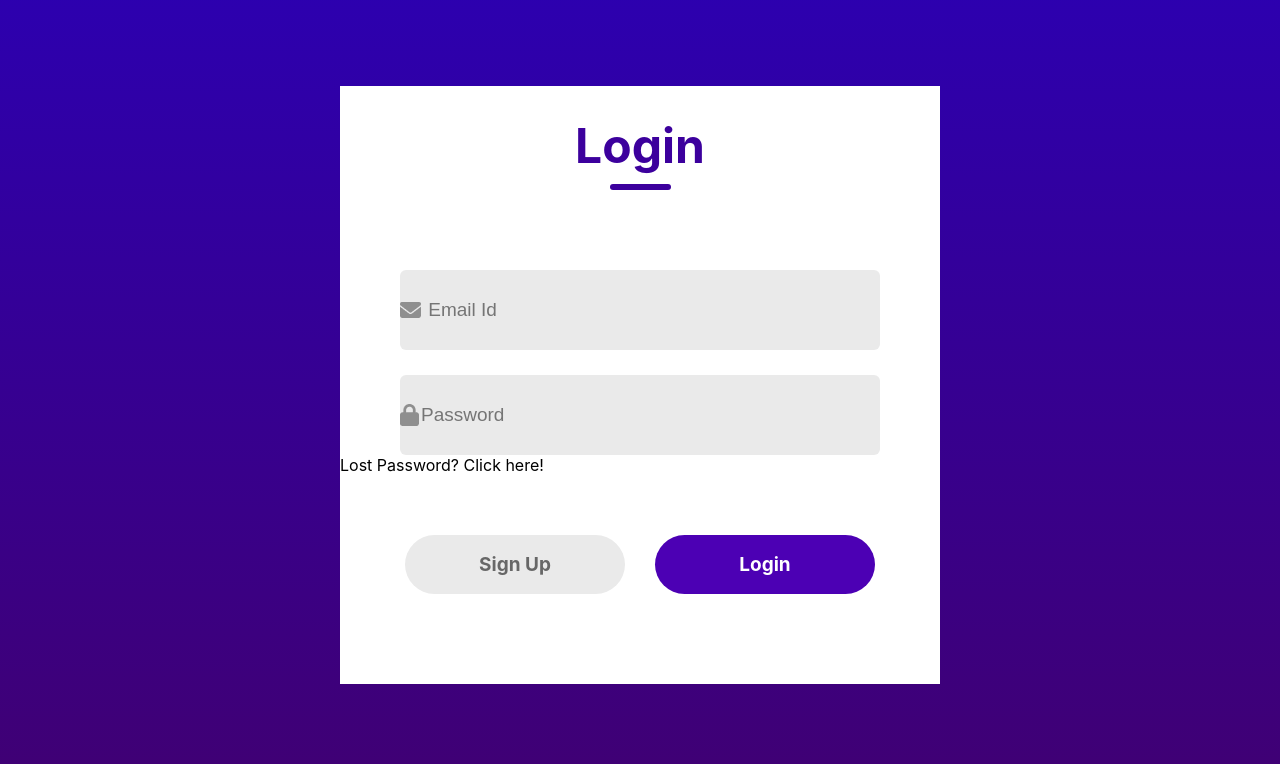
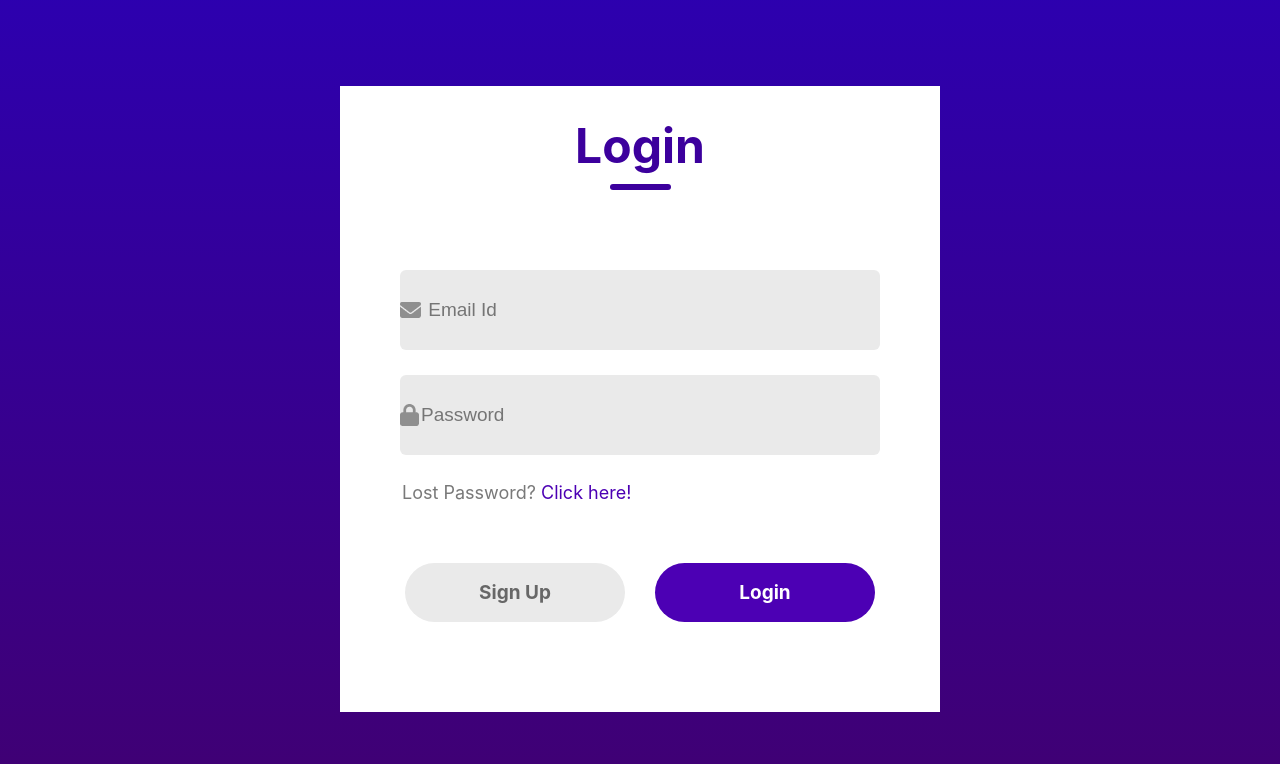
Before and after one commit to NagarjunPrabhu1907/React-nagarjun, a React (Create React App) app in the folder reactapp-nagarjun/: page /next-page in a window 1280 px wide. Shown: the part 114-878 px from the top of the page. Built offline with nearby package versions, Linux system fonts and the light colour scheme.

Commit message:
Update LoginSignup.js

```diff
--- a/reactapp-nagarjun/src/LoginSignup.js
+++ b/reactapp-nagarjun/src/LoginSignup.js
@@ -30,7 +30,7 @@
                     <input type="password" placeholder='Password '/>
                 </div>
             </div>
-            {action==="Sign Up"?<div></div>:<div className='forgot password'> Lost Password? <span>Click here!</span></div>}
+            {action==="Sign Up"?<div></div>:<div className='forgot-password'> Lost Password? <span>Click here!</span></div>}
 
             <div className='submit-container'>
                 <div className={action==="Login" ? 'submit gray':'submit'}onClick={()=>{setAction("Sign Up")}}>Sign Up</div>
```
